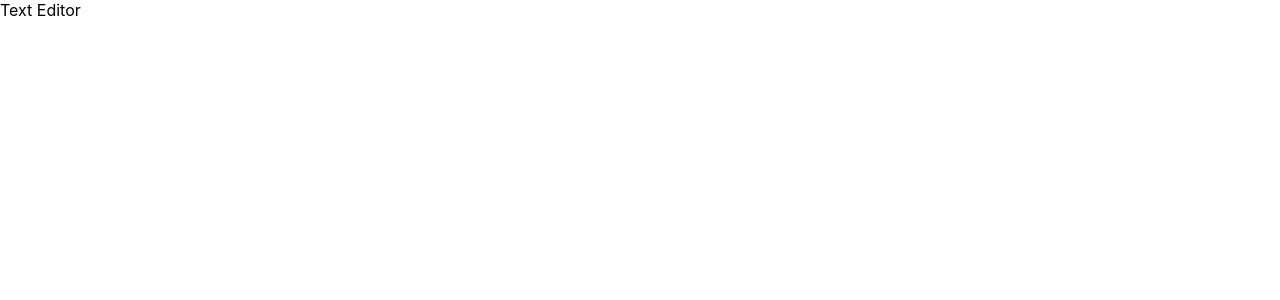
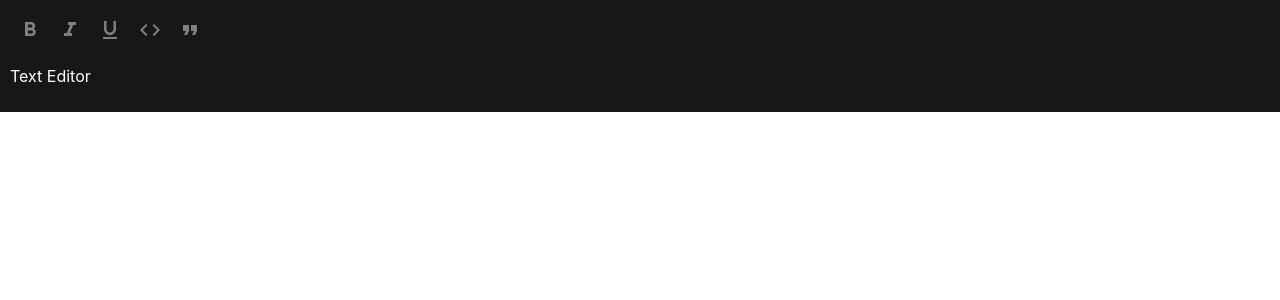
Before and after one commit to porwai/TextEditor, a React (Create React App) app: page / in a window 1280 px wide. Shown: the top 300 px of the page. Built offline with nearby package versions, Linux system fonts and the light colour scheme.

Commit message:
better interface

```diff
--- a/package.json
+++ b/package.json
@@ -3,6 +3,10 @@
   "version": "0.1.0",
   "private": true,
   "dependencies": {
+    "@emotion/react": "^11.13.3",
+    "@emotion/styled": "^11.13.0",
+    "@mui/icons-material": "^6.0.0",
+    "@mui/material": "^6.0.0",
     "@testing-library/jest-dom": "^5.17.0",
     "@testing-library/react": "^13.4.0",
     "@testing-library/user-event": "^13.5.0",
--- a/src/Components/TextEditor.js
+++ b/src/Components/TextEditor.js
@@ -1,6 +1,26 @@
 import { useCallback } from "react";
 import { Editor, Transforms, Text } from "slate";
 import { Editable } from "slate-react";
+import { IconButton } from "@mui/material";
+import {
+  FormatBold,
+  FormatItalic,
+  FormatUnderlined,
+  Code,
+  FormatQuote
+} from "@mui/icons-material";
+
+const BlockQuote = (props) => {
+  return <blockquote {...props.attributes}>{props.children}</blockquote>;
+}
+
+const CodeElement = (props) => {
+  return <code {...props.attributes}>{props.children}</code>;
+};
+
+const DefaultElement = (props) => {
+  return <p {...props.attributes}>{props.children}</p>;
+};
 
 const Leaf = (props) => {
   return (
@@ -18,15 +38,37 @@ const Leaf = (props) => {
 };
 
 function TextEditor({ editor }) {
+  const renderElement = useCallback((props) => {
+    switch (props.element.type) {
+      case "code":
+        return <CodeElement {...props} />;
+      case 'quote':
+        return <BlockQuote {...props} />;
+      default:
+        return <DefaultElement {...props} />;
+    }
+  }, []);
+
   function changeMark(mark) {
     const [match] = Editor.nodes(editor, {
-      match: (n) => n[mark] // check for existing formatting
+      match: (n) => n[mark]
     });
 
     Transforms.setNodes(
       editor,
-      { [mark]: !match }, // sets the formatting value
+      { [mark]: !match },
       { match: (n) => Text.isText(n), split: true }
+    );
+  }
+
+  function changeType(type) {
+    const [match] = Editor.nodes(editor, {
+      match: (n) => n.type === type
+    });
+    Transforms.setNodes(
+      editor,
+      { type: match ? null : type },
+      { match: (n) => Editor.isBlock(editor, n) }
     );
   }
 
@@ -39,7 +81,7 @@ function TextEditor({ editor }) {
       return;
     }
 
-    event.preventDefault(); // prevents default browser behaviour
+    event.preventDefault();
 
     switch (event.key) {
       case "b": {
@@ -61,7 +103,64 @@ function TextEditor({ editor }) {
       }
     }
   };
-  return <Editable onKeyDown={onKeyDown} renderLeaf={renderLeaf} />;
+  return (
+    <div
+      style={{
+        backgroundColor: "#171718",
+        color: "#fff",
+        textAlign: "start",
+        padding: "10px"
+      }}
+    >
+      <div style={{ display: `flex`, backgroundColor: "#171718" }}>
+        <IconButton
+          style={{ color: "grey" }}
+          onPointerDown={(e) => {
+            changeMark("bold");
+          }}
+        >
+          <FormatBold />
+        </IconButton>
+        <IconButton
+          style={{ color: "grey" }}
+          onPointerDown={(e) => {
+            changeMark("italic");
+          }}
+        >
+          <FormatItalic />
+        </IconButton>
+        <IconButton
+          style={{ color: "grey" }}
+          onPointerDown={(e) => {
+            changeMark("underline");
+          }}
+        >
+          <FormatUnderlined />
+        </IconButton>
+        <IconButton
+          onPointerDown={(e) => {
+            changeType("code");
+          }}
+          style={{ color: "grey" }}
+        >
+          <Code />
+        </IconButton>
+        <IconButton
+          onPointerDown={(e) => {
+            changeType("quote");
+          }}
+          style={{ color: "grey" }}
+        >
+          <FormatQuote />
+        </IconButton>
+      </div>
+      <Editable
+        onKeyDown={onKeyDown}
+        renderLeaf={renderLeaf}
+        renderElement={renderElement}
+      />
+    </div>
+  );
 }
 
 export default TextEditor;
```
Also changed, not shown: 1 other file (tests, documents, lock files or other folders).
